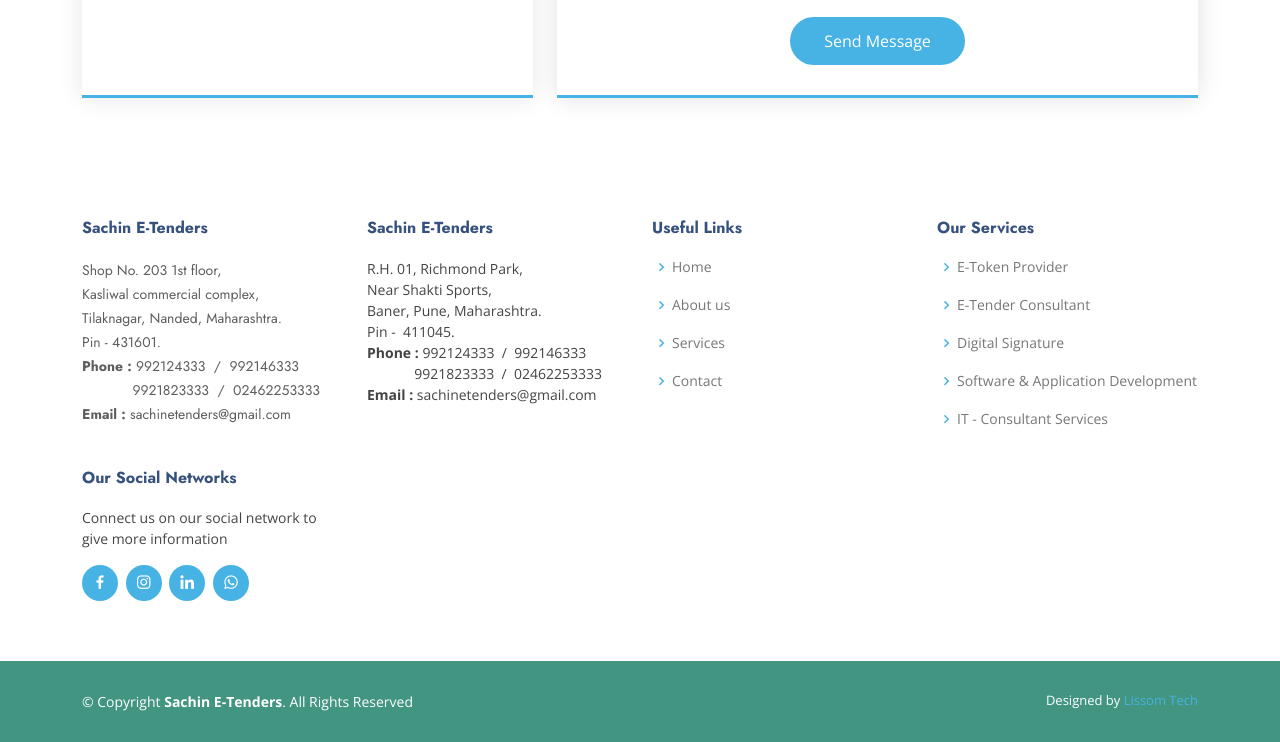
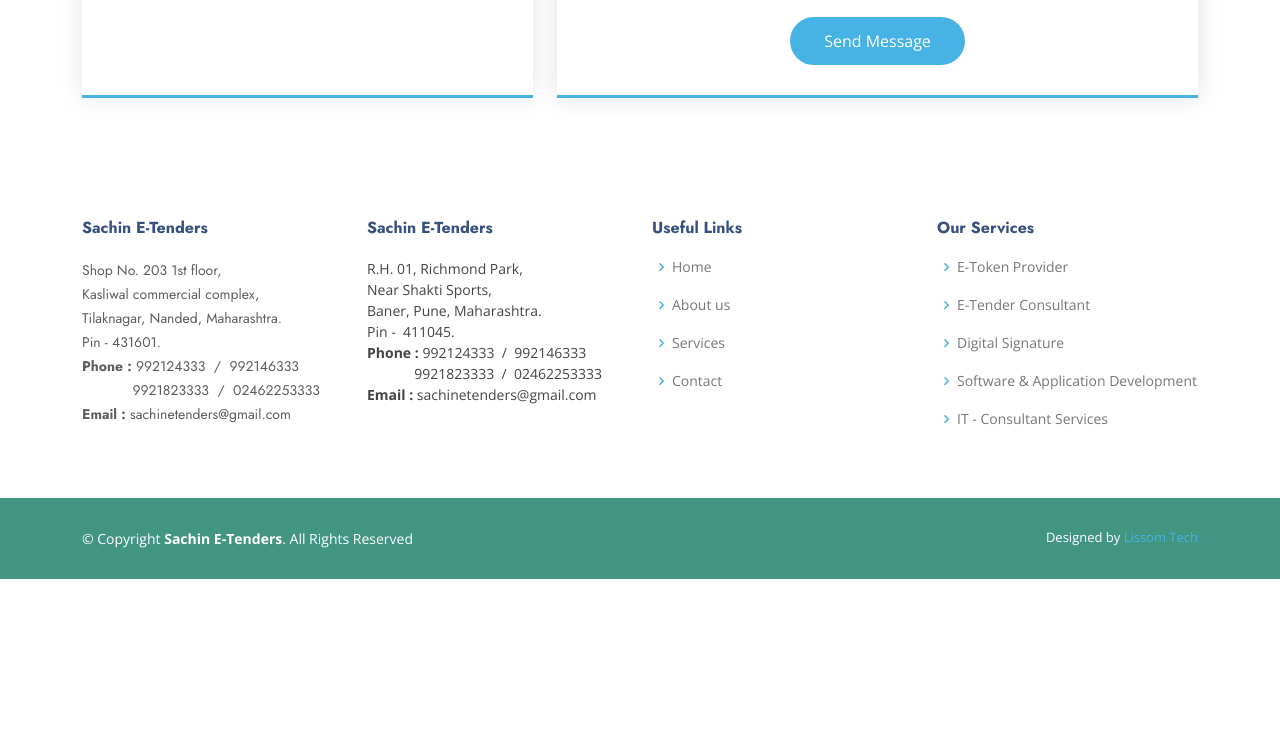
Before and after one commit to its-ajit-2010/Sachin-E-Tenders, a plain HTML site: page index.html in a window 1280 px wide. Shown: the part 5351-6093 px from the top of the page. After the commit the page ends 5930 px from the top, so only its background shows below. Drawn offline with nearby package versions, Linux system fonts and the light colour scheme; grey boxes are pictures that could not be loaded.

Commit message:
Latest commit

```diff
--- a/index.html
+++ b/index.html
@@ -68,7 +68,7 @@
           <h2>CIN - U51101MH2015PTC266100</h2>
           <h2>AN ISO 9001 : 2015 Certified Company</h2>
           <div class="d-flex justify-content-center justify-content-lg-start">
-            <a href="https://www.whatsapp.com/" class="btn-get-started scrollto">Get Started</a>
+            <a href=" https://wa.me/9921243333" class="btn-get-started scrollto">Get Started</a>
           </div>
         </div>
         <div class="col-lg-6 order-1 order-lg-2 hero-img" data-aos="zoom-in" data-aos-delay="200">
@@ -542,18 +542,6 @@
               <li><i class="bx bx-chevron-right"></i> <a href="#services">IT - Consultant Services</a></li>
             </ul>
           </div>
-
-          <div class="col-lg-3 col-md-6 footer-links">
-            <h4>Our Social Networks</h4>
-            <p>Connect us on our social network to give more information</p>
-            <div class="social-links mt-3">
-              <a href="#" class="facebook"><i class="bx bxl-facebook"></i></a>
-              <a href="#" class="instagram"><i class="bx bxl-instagram"></i></a>
-              <a href="#" class="linkedin"><i class="bx bxl-linkedin"></i></a>
-              <a href="#" class="whatsapp"><i class="bx bxl-whatsapp"></i></a>
-            </div>
-          </div>
-
         </div>
       </div>
     </div>
@@ -572,10 +560,6 @@
     </div>
   </footer><!-- End Footer -->
 
-  <div id="preloader"></div>
-  <a href="#" class="back-to-top d-flex align-items-center justify-content-center"><i
-      class="bi bi-arrow-up-short"></i></a>
-
   <!-- Vendor JS Files -->
   <script src="assets/vendor/aos/aos.js"></script>
   <script src="assets/vendor/bootstrap/js/bootstrap.bundle.min.js"></script>
```
